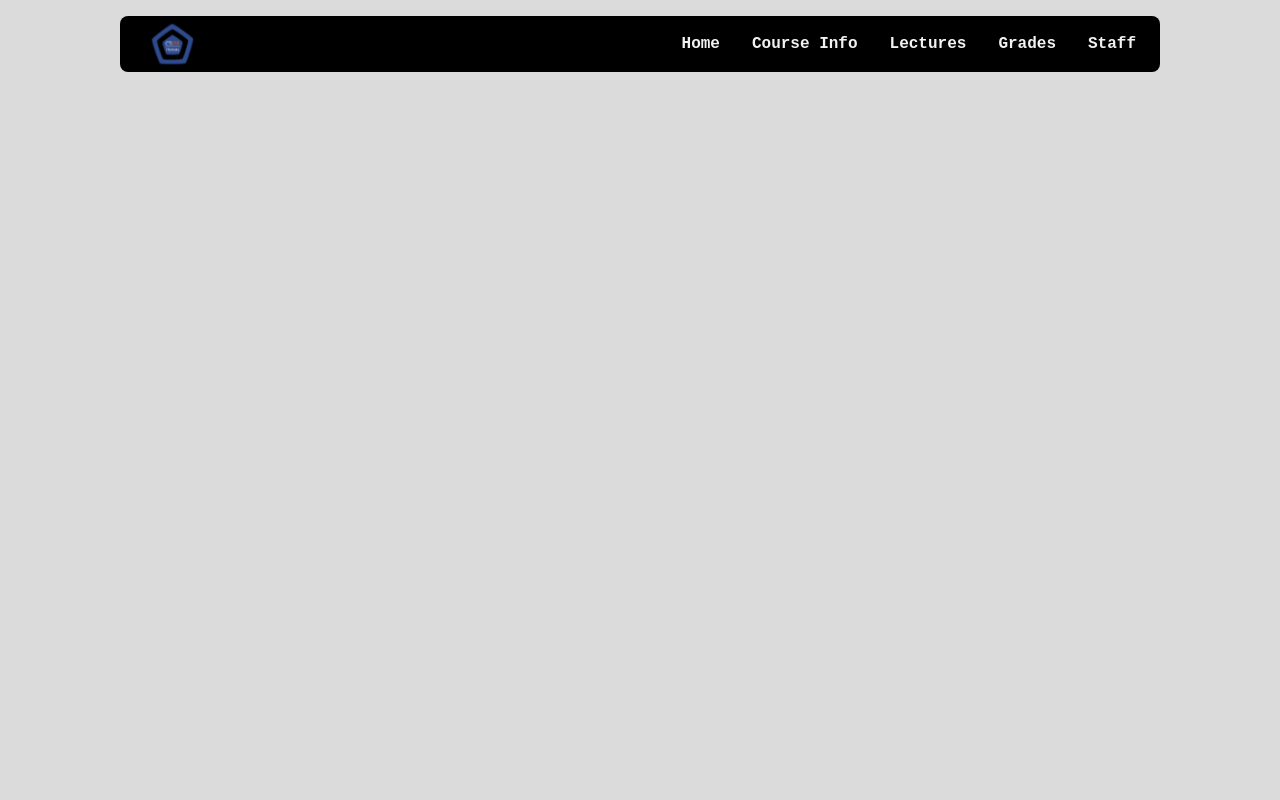
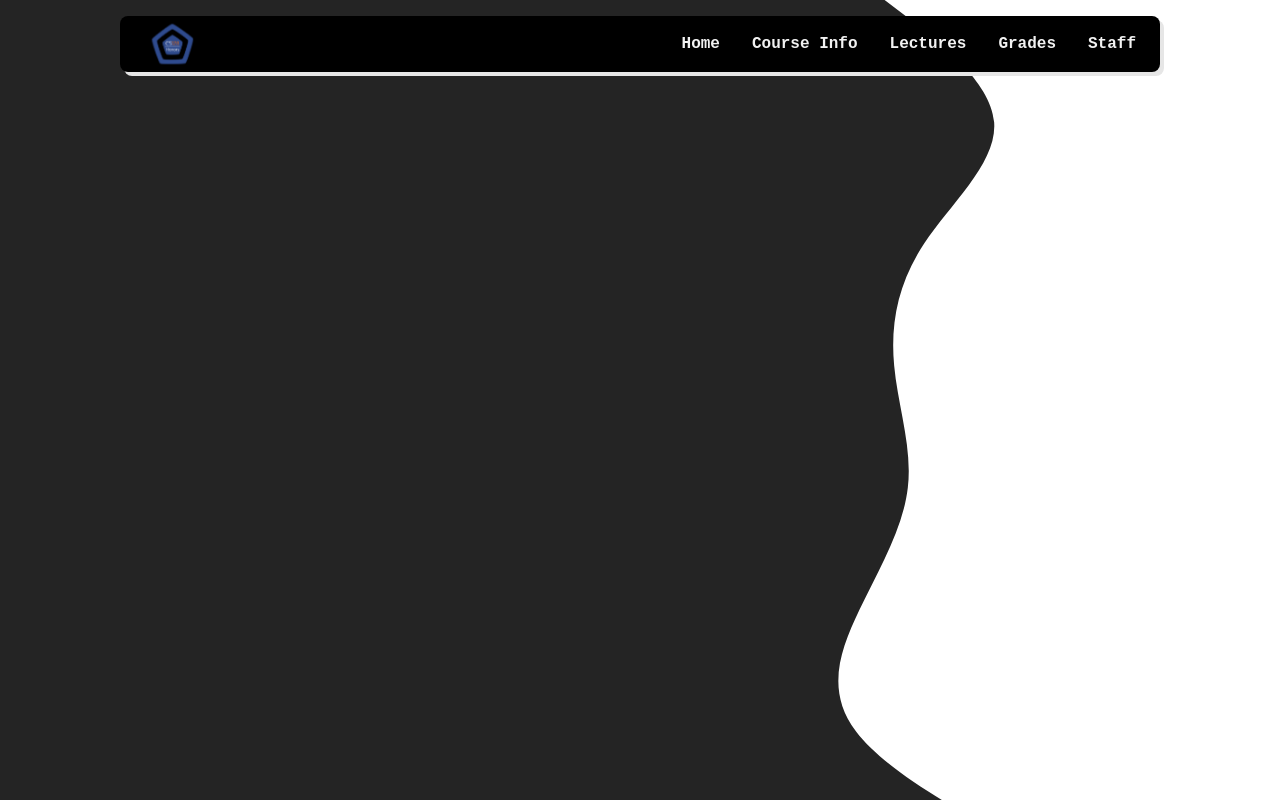
Before and after one commit to dwarbler/CS128H-Course-Website, a React (Vite) app in the folder cs128h-course-website/: page / in a window 1280 px wide. Built offline with nearby package versions, Linux system fonts and the light colour scheme.

Commit message:
Style(Welcome Page): Add wave svg background

```diff
--- a/cs128h-course-website/src/index.css
+++ b/cs128h-course-website/src/index.css
@@ -148,6 +148,9 @@
   color-scheme: light dark;
   color: var(--text);
   background-color: var(--background);
+  background-image: url("./assets/wave-haikei.svg");
+  background-repeat: no-repeat;
+  background-size: cover;
 
   font-synthesis: none;
   font-size: 100%;
@@ -251,8 +254,6 @@ a {
   border-radius: 4px;
   width: fit-content;
   text-align: center;
-  position: relative;
-  /* margin: 10px; */
 }
 
 .navBar {
@@ -266,6 +267,7 @@ a {
   background-color: var(--text);
   border-radius: 8px;
   margin-top: 2vh;
+  box-shadow: 4px 4px var(--background-100);
 }
 
 .links {
```
